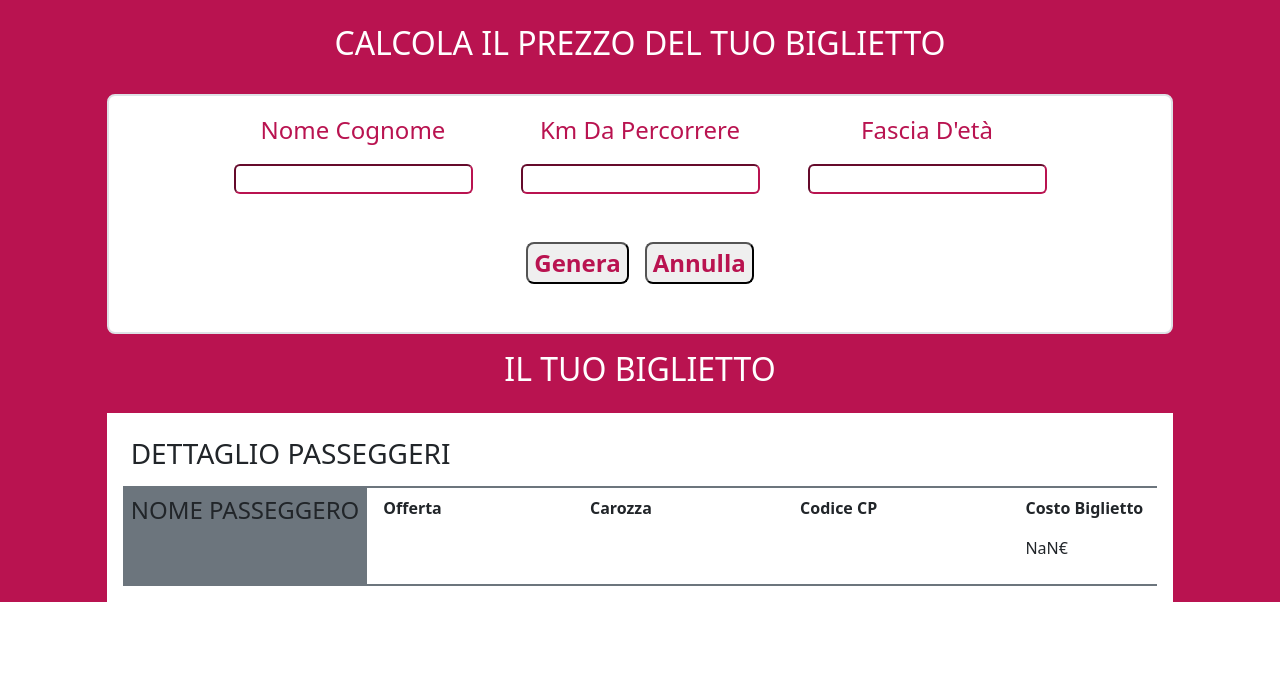
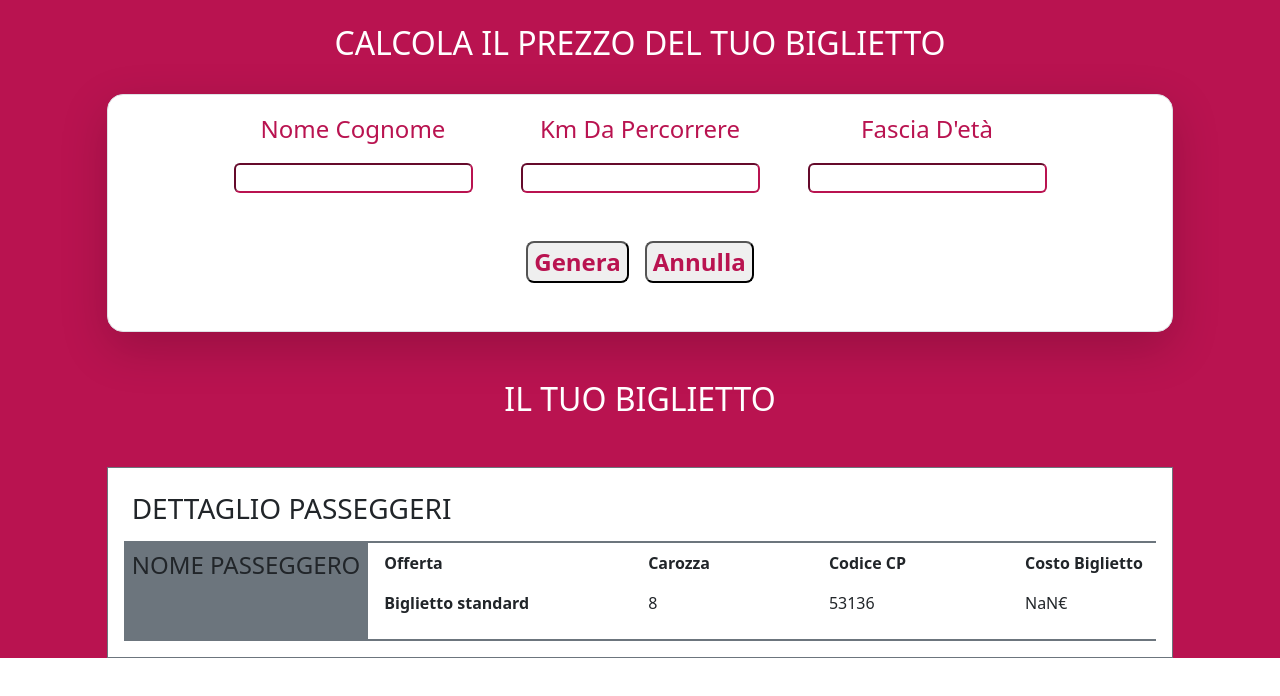
Before and after one commit to federicoverbicaro/js-biglietto-treno-form, a plain HTML site: page index.html in a window 1280 px wide. Both pictures are taken after a click on the button "Genera". Drawn offline with nearby package versions, Linux system fonts and the light colour scheme.

Commit message:
feat:fine Esercizio

```diff
--- a/assets/css/style.css
+++ b/assets/css/style.css
@@ -9,3 +9,6 @@ background-color: rgb(185,19,80);
 .borderBordeaux{
     border-color:rgb(185,19,80);
 }
+.margin-bottom{
+    margin-bottom:30px;
+}
--- a/assets/js/main.js
+++ b/assets/js/main.js
@@ -1,4 +1,5 @@
 const button = document.getElementById("bottone")
+const buttonAnnulla = document.getElementById("bottoneAnnulla");
 
 button.addEventListener("click", function () {
 
@@ -6,7 +7,15 @@ button.addEventListener("click", function () {
 
     let kilometri = parseFloat(document.getElementById("kilometri").value)
     let anniUtente = parseInt(document.getElementById("eta").value)
+
+
     let totaleRisultato = document.getElementById("totaleRisultato")
+
+    let carozza = document.getElementById("carozzaAssegnata")
+    carozza = Math.floor((Math.random() * (0, 8 + 1) + 0))
+
+    let codice = document.getElementById("codiceCp")
+    codice = Math.floor((Math.random() * (10000, 100000 + 0) + 0))
 
 
 
@@ -28,5 +37,17 @@ button.addEventListener("click", function () {
 
     }
 
+
     document.getElementById("risultatoNomeOutput").textContent = nome
+
+    document.getElementById("carozzaAssegnata").textContent = carozza
+
+    document.getElementById("codiceCp").textContent = codice
 })
+
+buttonAnnulla.addEventListener("click", function () {
+
+    document.getElementById("risultatoNome").value = "";
+    document.getElementById("kilometri").value = "";
+    document.getElementById("eta").value = "";
+});
--- a/index.html
+++ b/index.html
@@ -11,13 +11,14 @@
 </head>
 
 <body>
-    <main class="coloreBordeaux">
+    <main>
+        <div class="h-100 coloreBordeaux">
 
             <div class="text-center py-4">
                 <h2 class="text-white text-uppercase">calcola il prezzo del tuo biglietto</h2>
             </div>
 
-        <div class="col-10 border border-2 bg-white justify-content-center m-auto rounded-3 pt-3">
+            <div class="col-10 border shadow-lg bg-white justify-content-center m-auto rounded-4 pt-3">
                 <div class="d-flex justify-content-center gap-5">
                     <div class="text-center">
                         <p class="text-capitalize colorBordeaux fs-4">nome cognome</p>
@@ -46,7 +47,7 @@
                             genera
                         </button>
 
-                    <button id="bottone" class="colorBordeaux text-capitalize rounded-3 fw-bold  fs-4">
+                        <button id="bottoneAnnulla" class="colorBordeaux text-capitalize rounded-3 fw-bold  fs-4">
                             annulla
                         </button>
                     </div>
@@ -55,11 +56,12 @@
 
             </div>
 
-        <div class="py-3">
-            <h2 class="text-white text-uppercase text-center">il tuo biglietto</h2>
+            <div class="pt-5">
+                <h2 class="text-white text-uppercase text-center m-0">il tuo biglietto</h2>
             </div>
 
-        <div class="bg-white col-10 m-auto p-3">
+
+            <div class="bg-white col-10 m-auto p-3 border border-secondary my-5">
 
                 <div class="p-2">
                     <h3 class="text-uppercase">dettaglio passeggeri</h3>
@@ -69,26 +71,26 @@
 
                     <div class="bg-secondary me-2 p-2">
                         <h3 class="text-uppercase fs-4">nome passeggero</h3>
-                    <p id="risultatoNomeOutput"></p>
+                        <p id="risultatoNomeOutput" class="text-capitalize fw-bold fs-4"></p>
 
                     </div>
 
                     <div class="d-flex justify-content-between w-75 p-2">
                         <div>
                             <p class="text-capitalize fw-bold ">offerta</p>
-                        <p></p>
+                            <p class="fw-bolder">Biglietto standard</p>
 
                         </div>
 
                         <div>
                             <p class="text-capitalize fw-bold ">carozza</p>
-                        <p></p>
+                            <p id="carozzaAssegnata"></p>
 
                         </div>
 
                         <div>
                             <p class="text-capitalize fw-bold ">codice cP</p>
-                        <p></p>
+                            <p id="codiceCp"></p>
 
                         </div>
 
@@ -103,10 +105,12 @@
 
 
             </div>
+        </div>
 
 
 
     </main>
+
 
 
 
```
Lines whose indentation alone changed are shown as unchanged.
